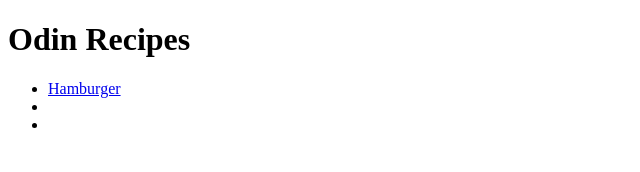
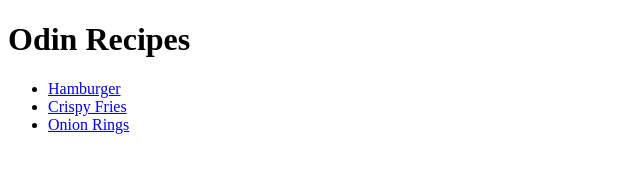
Before and after one commit to billchr/odin-recipes, a plain HTML site: page index.html in a window 1280 px wide. Shown: the whole page, without its empty margins (0-640 px from the left). Drawn offline with Linux system fonts and the light colour scheme.

Commit message:
Add links to index.html

```diff
--- a/index.html
+++ b/index.html
@@ -14,8 +14,8 @@
         <h1>Odin Recipes</h1>
         <ul>
             <li><a href="./recipes/hamburger.html">Hamburger</a></li>
-            <li></li>
-            <li></li>
+            <li><a href="./recipes/fries.html">Crispy Fries</a></li>
+            <li><a href="./recipes/onion_rings.html">Onion Rings</a></li>
         </ul>
 
     </body>
```
